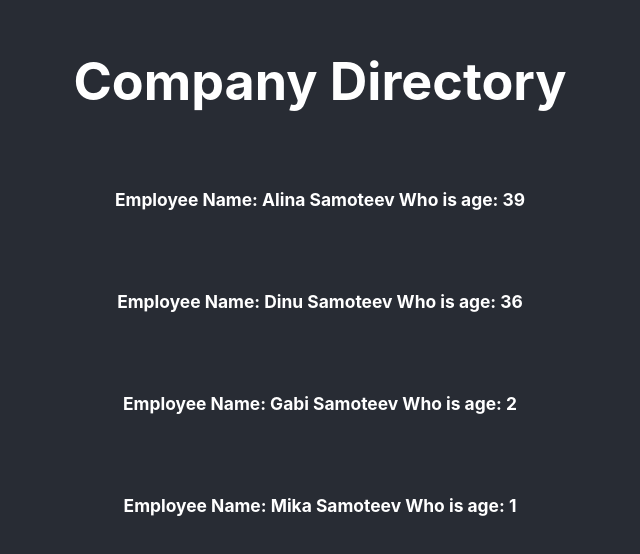
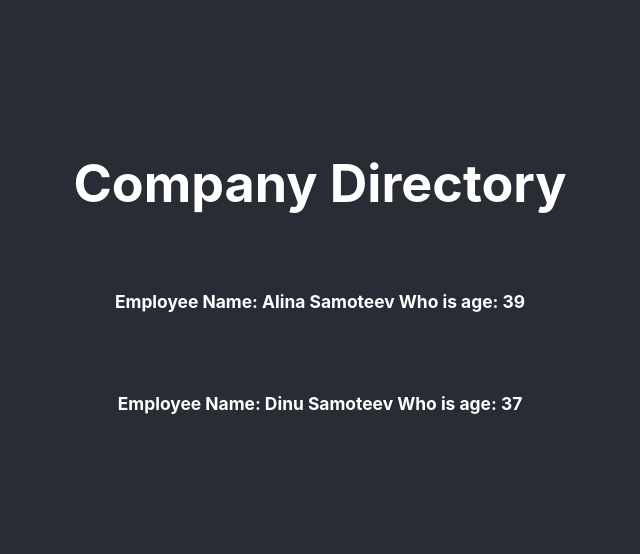
Before and after one commit to AlinaCGM/ReactBasics, a React (Create React App) app: page / in a window 1280 px wide. Shown: the part 114-668 px from the top of the page, without its empty margins (320-960 px from the left). Built offline with nearby package versions, Linux system fonts and the light colour scheme.

Commit message:
Destructuring, and Spreading

```diff
--- a/src/App.js
+++ b/src/App.js
@@ -4,9 +4,24 @@ import './App.css';
 // import Counter from "./Counter";
 import Employee from './Emloyee';
 
+//this is the second way to set all the employees data/ here or right in the beggining of the function
+const employeeInfo = [
+  {
+    firstName: "Alina",
+    lastName: "Samoteev",
+    age: "39"
+  },
+  {
+    firstName: "Dinu",
+    lastName: "Samoteev",
+    age: "37"
+  }
+];
+
+
 
 function App() {
-  const headerText = "OMG I learn React"
+
   return (
     <div className="App">
       <header className="App-header">
@@ -14,10 +29,26 @@ function App() {
       <h2>Welcome to counter </h2>
       <Counter/> */}
       <h1> Company Directory</h1>
-      <Employee firstName="Alina" lastName="Samoteev" age="39"/>
+      {employeeInfo.map((employee) => {
+        // we can delite this and use spread instead
+        // const { firstName, lastName, age} = employee;
+        return (
+          <Employee
+          //and we spread instead below
+          {...employee}
+          // and delite this
+          // firstName={firstName} lastName={lastName} age={age}
+          />
+        );
+      })}
+
+
+      {/* this is the first way how to do it */}
+
+      {/* <Employee firstName="Alina" lastName="Samoteev" age="39"/>
       <Employee firstName="Dinu" lastName="Samoteev" age="36"/>
       <Employee firstName="Gabi" lastName="Samoteev" age="2"/>
-      <Employee firstName="Mika" lastName="Samoteev" age="1"/>
+      <Employee firstName="Mika" lastName="Samoteev" age="1"/> */}
 
 
        </header>
--- a/src/Counter.jsx
+++ b/src/Counter.jsx
@@ -33,4 +33,6 @@ const [count, setCount] = useState(0);
         </React.Fragment>
     )
 };  */
+
+
 export default Counter;
```
